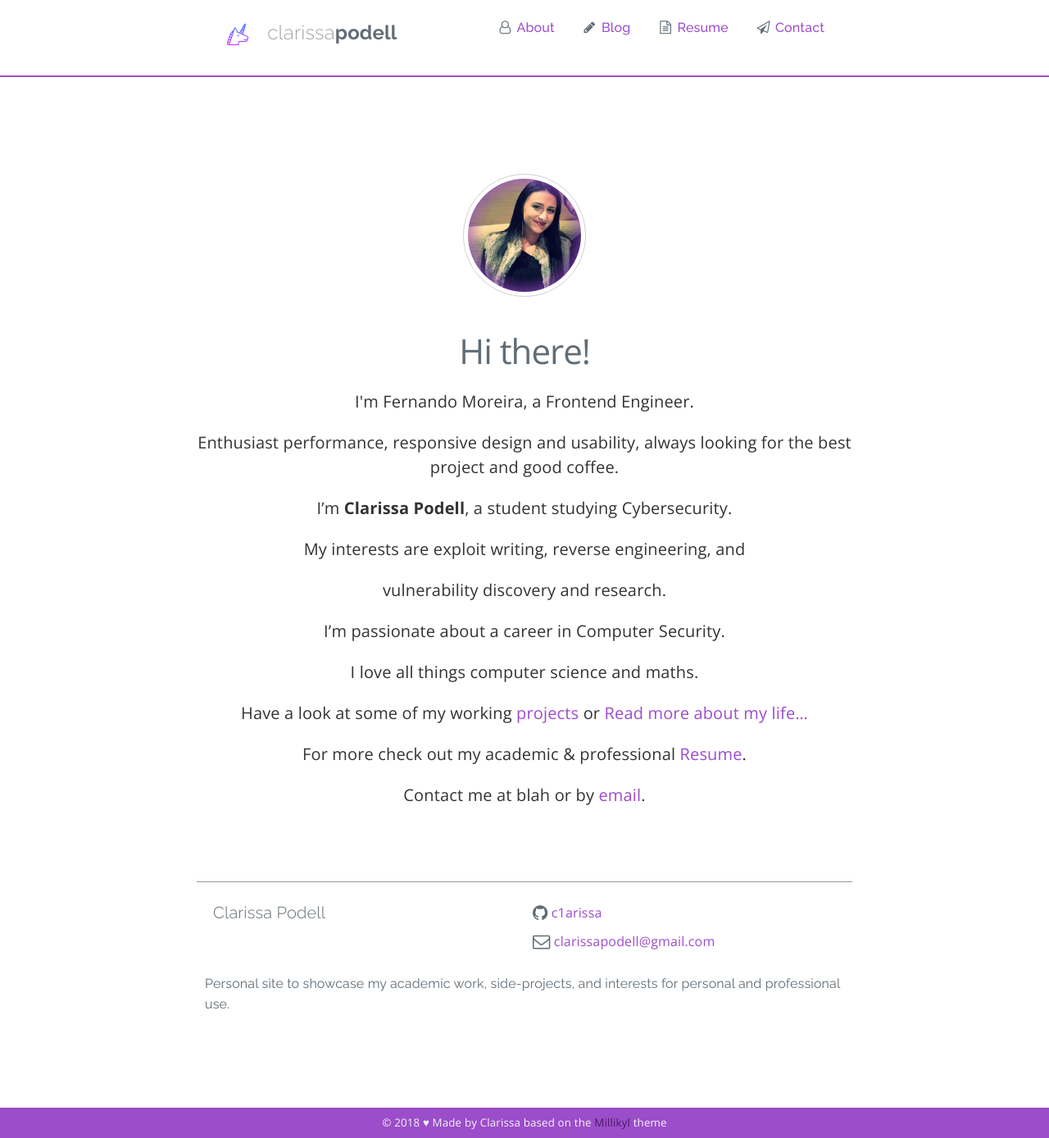
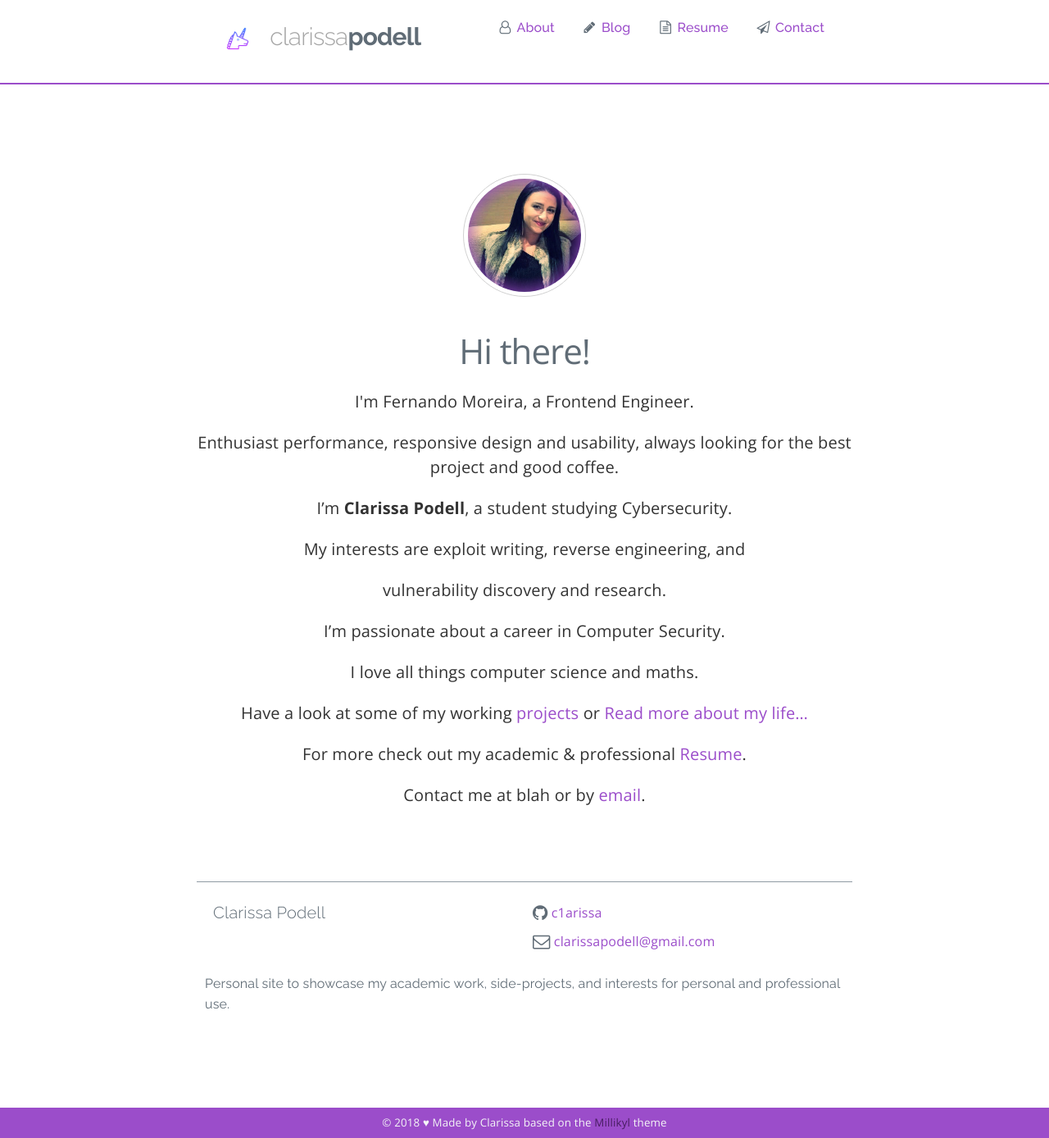
Before and after one commit to c1arissa/c1arissa.github.io, a Jekyll site: the page built from index.md, in a window 1280 px wide and 1388 px high. Shown: the whole window at 82% size. Built offline with Jekyll 4.4.1, drawn with Linux system fonts in a browser that asks for light colours.

Commit message:
Update main.scss

```diff
--- a/css/main.scss
+++ b/css/main.scss
@@ -73,7 +73,7 @@ $on-laptop:        800px;
 		//padding-top: 0.8rem;
 		font-family: 'Raleway', sans-serif;
 		display: inline-block;
-		@extend h5;
+		@extend h4;
 		//font-size: 1.4em;
 		line-height: 1.5;
 		padding: 14px 14px;
```
